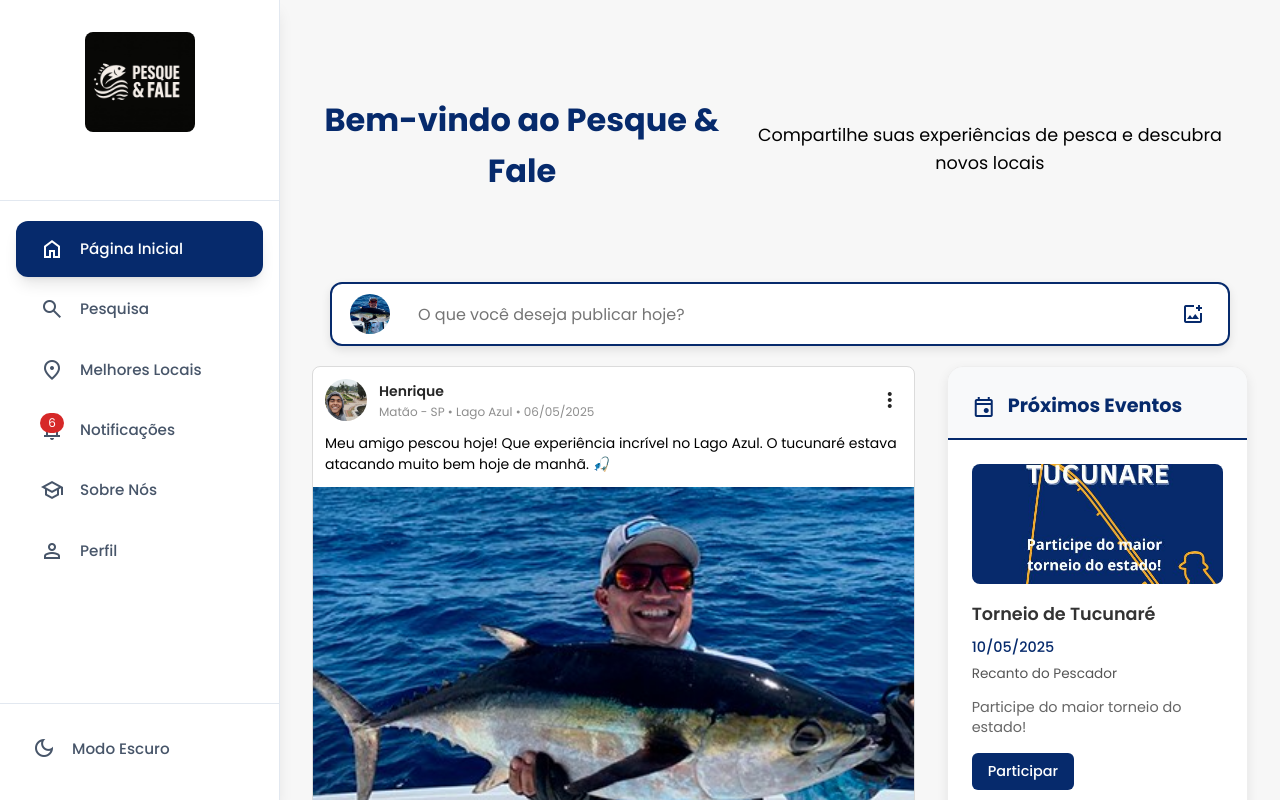
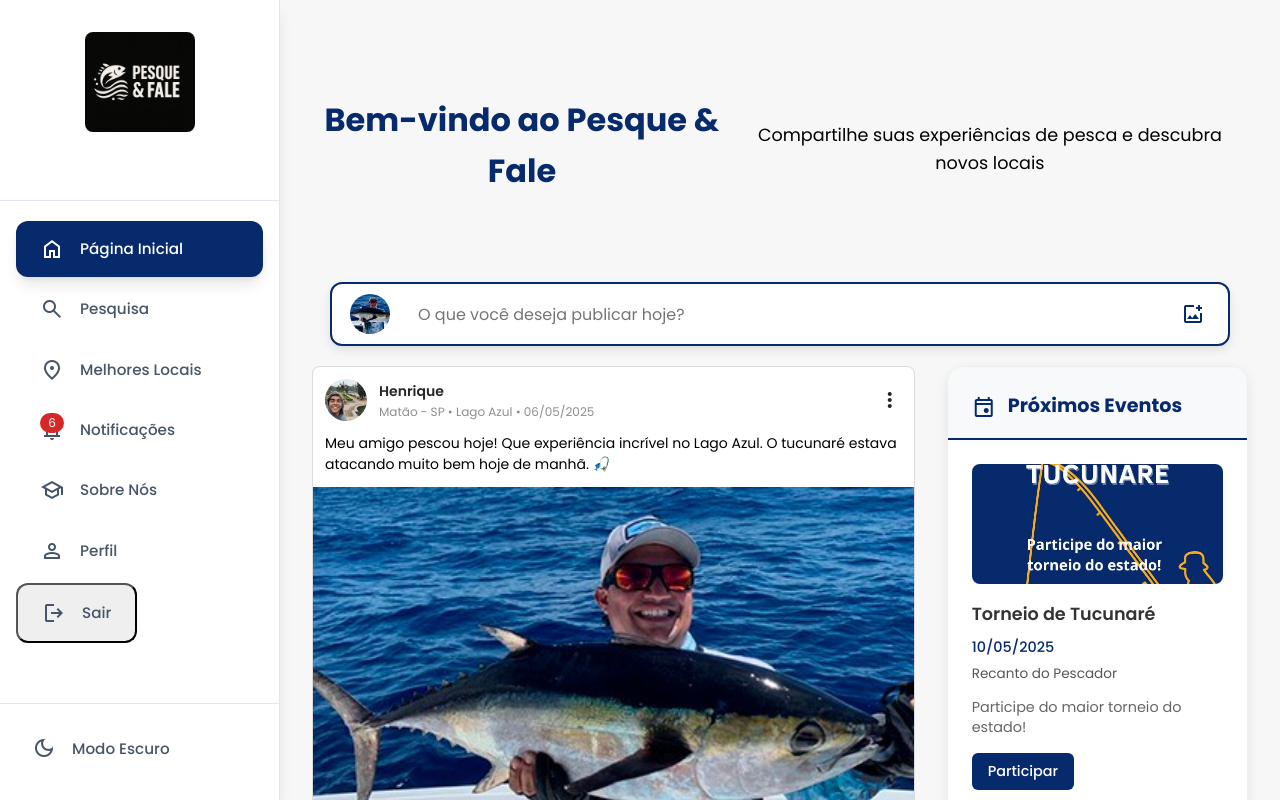
Before and after one commit to daniykt/Pesque-Fale, a React (Create React App) app: page /home in a window 1280 px wide. Shown: the top 800 px of the page. Built offline with nearby package versions, Linux system fonts and the light colour scheme; no server answers; sample sign-in values are in the browser's storage; a web font is replaced by a local one.

Commit message:
Update sidebar.jsx

```diff
--- a/src/components/sidebar/sidebar.jsx
+++ b/src/components/sidebar/sidebar.jsx
@@ -1,7 +1,9 @@
 // src/components/sidebar/sidebar.jsx
 import React, { useEffect, useState } from 'react';
-import { Link, useLocation } from 'react-router-dom';
+import { Link, useLocation, useNavigate } from 'react-router-dom';
 import './sidebar.css';
+
+import { getAuth, signOut } from 'firebase/auth';
 
 import logo from '../../assets/image/logo/logo.jpg';
 
@@ -14,7 +16,21 @@ export default function Sidebar() {
   const [notifCount, setNotifCount] = useState(0);
   const location = useLocation();
 
-  // Inicializa as notificações no localStorage se não existirem (6 não lidas)
+  const navigate = useNavigate();
+  const auth = getAuth();
+
+  // 🔴 LOGOUT
+  const handleLogout = async () => {
+    try {
+      await signOut(auth);
+      localStorage.clear();
+      navigate("/");
+    } catch (error) {
+      console.error("Erro ao sair:", error);
+    }
+  };
+
+  // Inicializa notificações
   useEffect(() => {
     const stored = localStorage.getItem('notificacoes');
     if (!stored) {
@@ -35,7 +51,6 @@ export default function Sidebar() {
     }
   }, []);
 
-  // Função para sincronizar o contador a partir do localStorage
   const syncNotifCount = () => {
     const stored = localStorage.getItem('notificacoes');
     if (stored) {
@@ -44,7 +59,6 @@ export default function Sidebar() {
     }
   };
 
-  // Escuta o evento customizado disparado pela página de notificações
   useEffect(() => {
     const handleNotifUpdate = (e) => {
       setNotifCount(e.detail);
@@ -53,18 +67,15 @@ export default function Sidebar() {
     return () => window.removeEventListener('notificacoesAtualizadas', handleNotifUpdate);
   }, []);
 
-  // Sincroniza quando a aba ganha foco
   useEffect(() => {
     window.addEventListener('focus', syncNotifCount);
     return () => window.removeEventListener('focus', syncNotifCount);
   }, []);
 
-  // Sincroniza quando a rota muda (ex: voltar de outra página)
   useEffect(() => {
     syncNotifCount();
   }, [location]);
 
-  // Alternar tema
   useEffect(() => {
     if (isDarkMode) {
       document.body.classList.add('dark-mode');
@@ -75,7 +86,6 @@ export default function Sidebar() {
     }
   }, [isDarkMode]);
 
-  // Fechar menu ao redimensionar para desktop
   useEffect(() => {
     const handleResize = () => {
       if (window.innerWidth >= 769 && isMenuOpen) {
@@ -86,7 +96,6 @@ export default function Sidebar() {
     return () => window.removeEventListener('resize', handleResize);
   }, [isMenuOpen]);
 
-  // Bloquear scroll quando menu aberto
   useEffect(() => {
     if (isMenuOpen) {
       document.body.classList.add('no-scroll');
@@ -96,7 +105,6 @@ export default function Sidebar() {
     return () => document.body.classList.remove('no-scroll');
   }, [isMenuOpen]);
 
-  // Marcar link ativo com base na rota atual
   const isActive = (path) => location.pathname === path;
 
   const toggleMenu = () => setIsMenuOpen(!isMenuOpen);
@@ -191,6 +199,18 @@ export default function Sidebar() {
                 <span className="nav-text">Perfil</span>
               </Link>
             </li>
+
+            {/* 🔴 BOTÃO SAIR */}
+            <li>
+              <button
+                className="nav-item logout-btn"
+                onClick={handleLogout}
+              >
+                <span className="material-symbols-outlined">logout</span>
+                <span className="nav-text">Sair</span>
+              </button>
+            </li>
+
           </ul>
         </nav>
 
```
